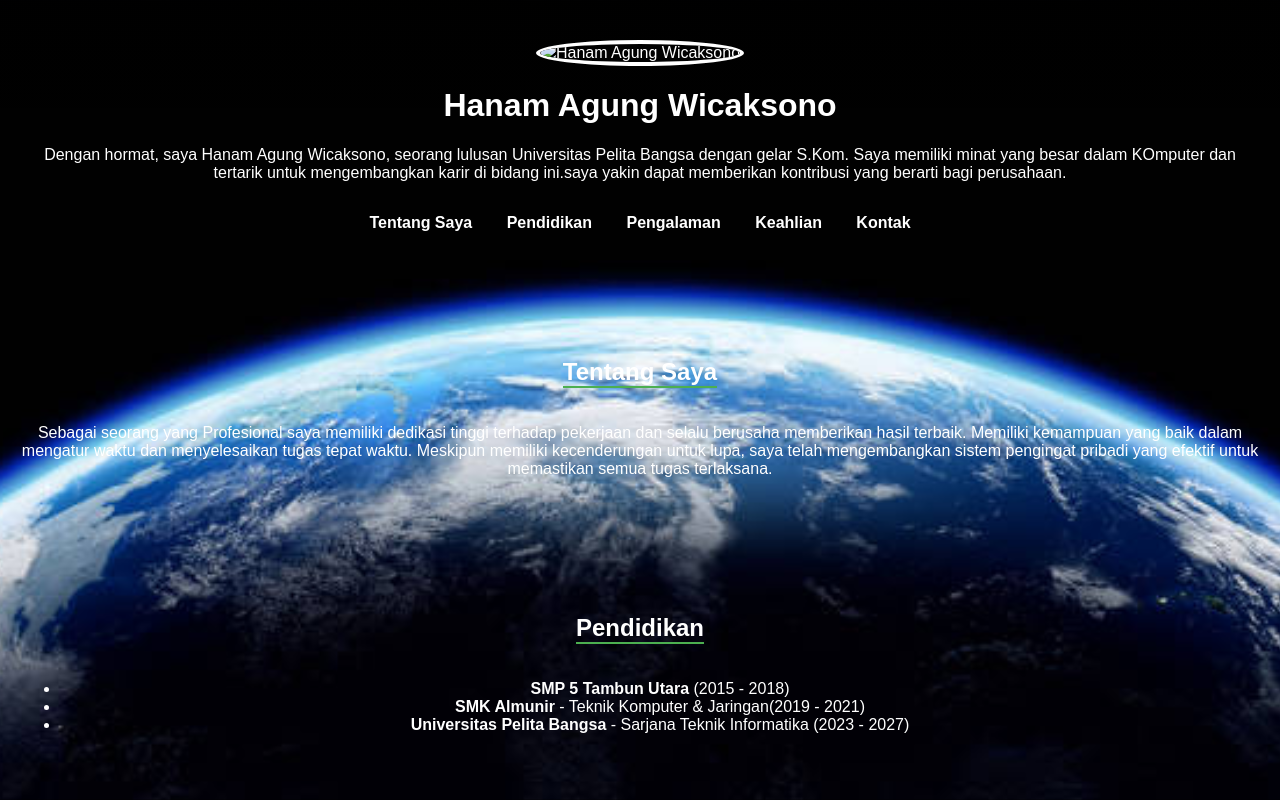
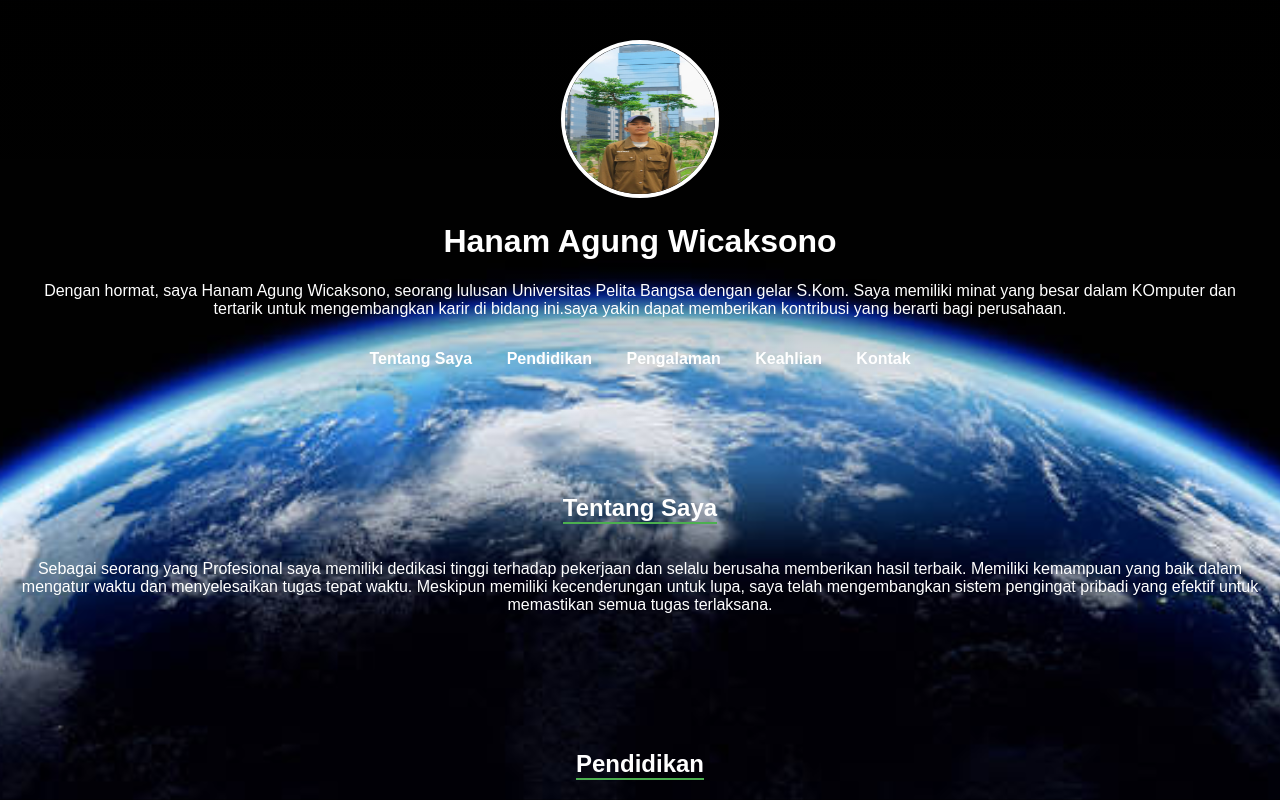
Before and after one commit to H6aw/My-CV, a plain HTML site: page index.html in a window 1280 px wide. Shown: the top 800 px of the page. Drawn offline with Linux system fonts and the light colour scheme.

Commit message:
Update index.html

```diff
--- a/index.html
+++ b/index.html
@@ -9,7 +9,7 @@
 <body>
   <header>
     <div class="container">
-      <img src="" alt="Hanam Agung Wicaksono" class="profile-photo">
+      <img src="h6aw_+InstaUtility_-00_aGlnaGxpZ2h0OjE4MDI3NjcxNTM5MTQzMzA3_11-84636924_101755814717147_1319687272238677728_n.jpg" alt="Hanam Agung Wicaksono" class="profile-photo">
       <h1>Hanam Agung Wicaksono</h1>
       <p>Dengan hormat, saya Hanam Agung Wicaksono, seorang lulusan Universitas Pelita Bangsa dengan gelar S.Kom. Saya memiliki minat yang besar dalam KOmputer dan tertarik untuk mengembangkan karir di bidang ini.saya yakin dapat memberikan kontribusi yang berarti bagi perusahaan.</p>
       <nav>
```
